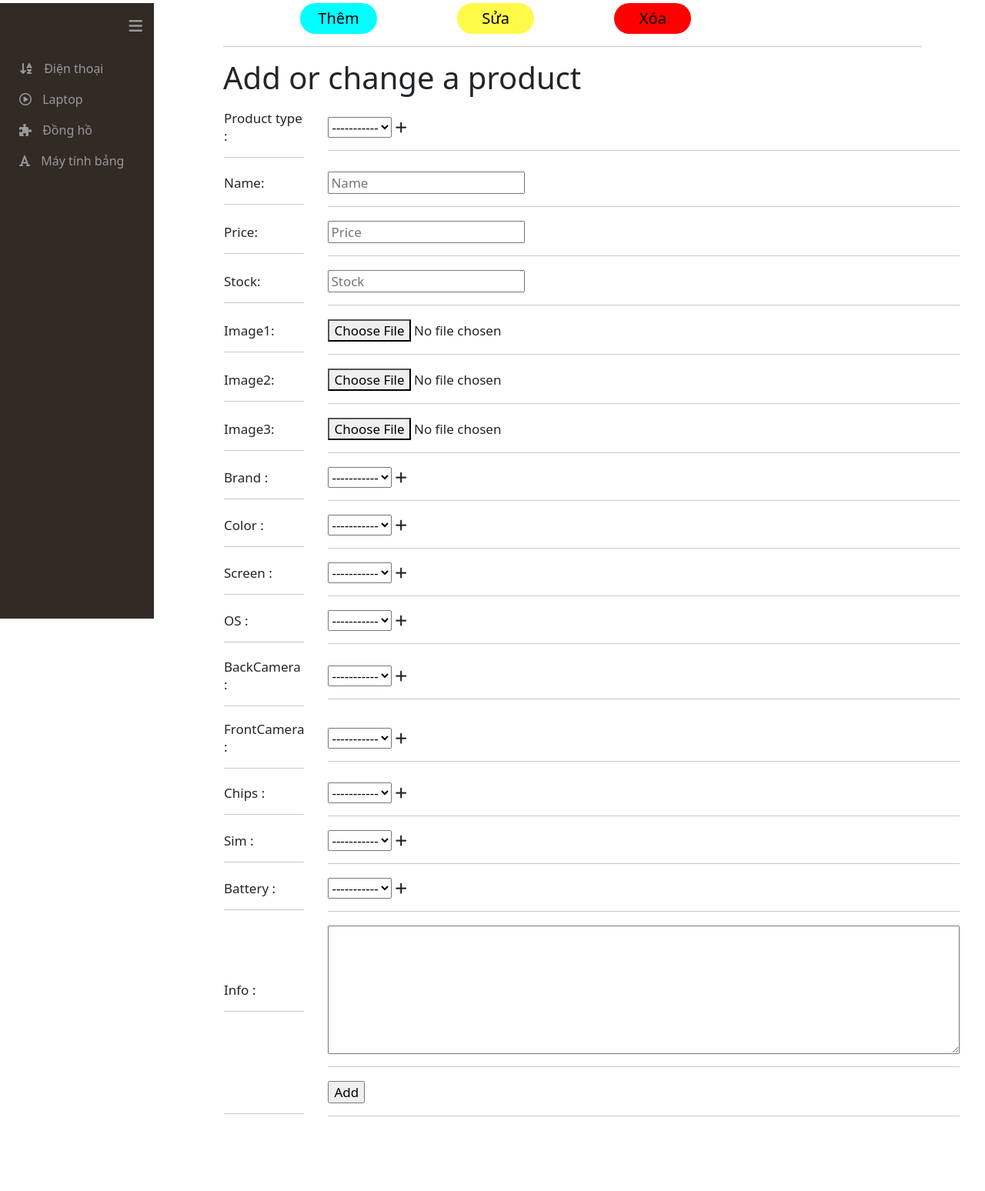
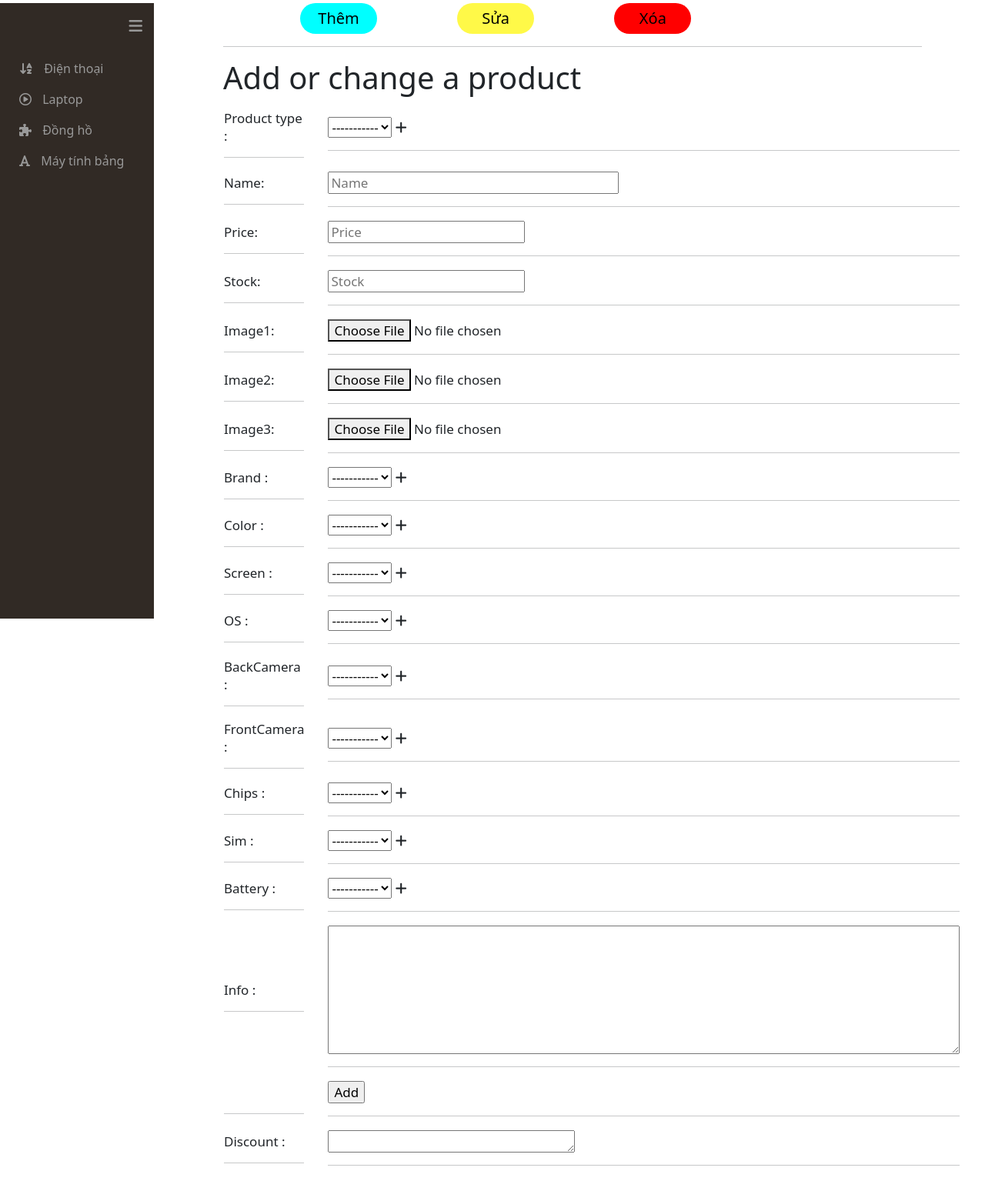
Before and after one commit to KieuAn03/ElectronicsStore, a Django app: template webapp/templates/AddDeleteProduct.html in a window 1280 px wide. Shown: the part 163-1711 px from the top of the page at 77% size. Before the commit the page ends 1614 px from the top, so only its background shows below. Run offline with Django 4.2, Linux system fonts and the light colour scheme; the template is opened without the code that fills it, so the values that code supplies are empty; some libraries are stand-ins or nearby versions.

Commit message:
update trang thêm sản phẩm của admin

```diff
--- a/webapp/templates/AddDeleteProduct.html
+++ b/webapp/templates/AddDeleteProduct.html
@@ -87,7 +87,7 @@
 					</tr>
 					<tr>
 						<td>Name: <hr></td>
-						<td style="padding-left: 30px;"><input type="text" placeholder="Name"><hr></td>
+						<td style="padding-left: 30px;"><input type="text" placeholder="Name" style="width: 10cm;"><hr></td>
 
 					</tr>
 					<tr>
@@ -213,6 +213,14 @@
 						<td>&nbsp;<hr></td>
 						<td style="padding-left: 30px;">
 							<input type="submit" value="Add"><hr>
+						</td>
+					</tr>
+					<tr>
+						<td>Discount : <hr></td>
+						<td style="padding-left: 30px;">
+
+							<textarea rows="1" cols="30"></textarea>
+							<hr>
 						</td>
 					</tr>
 				</table>
--- a/webapp/templates/checkout.html
+++ b/webapp/templates/checkout.html
@@ -81,10 +81,9 @@
           </li>
         </ul>
 
-        <form class="card p-2" method ='post'>
-
+        <form class="card p-2" method ='POST'>
           <div class="input-group">
-            <input type="text" class="form-control" placeholder="Mã giảm giá">
+            <input name="voucher" type="text" class="form-control" placeholder="Mã giảm giá">
             <div class="input-group-append">
               <button type="submit" class="btn btn-secondary">gửi</button>
             </div>
```
